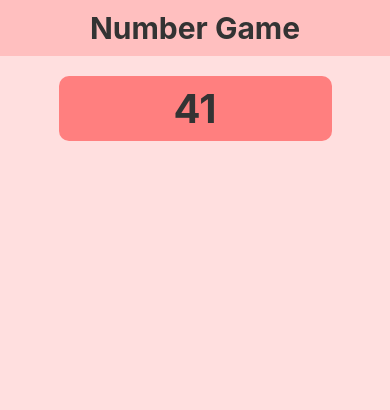
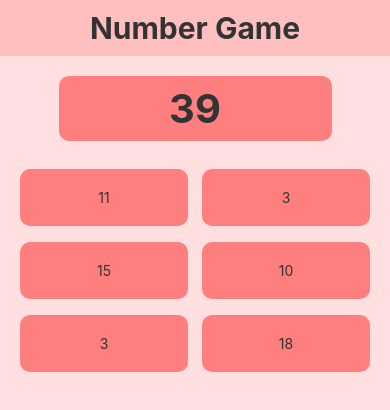
Before and after one commit to isharadh2002/ReactNative-PuzzleGame, a React Native app: screen / in a window 390 px wide. Shown: the top 410 px of the page. Built offline with nearby package versions, Linux system fonts and the light colour scheme.

Commit message:
Minor Changes

```diff
--- a/package.json
+++ b/package.json
@@ -25,6 +25,7 @@
     "@react-native/metro-config": "0.79.1",
     "@react-native/typescript-config": "0.79.1",
     "@types/jest": "^29.5.13",
+    "@types/prop-types": "^15.7.14",
     "@types/react": "^19.0.0",
     "@types/react-test-renderer": "^19.0.0",
     "eslint": "^8.19.0",
--- a/src/App.tsx
+++ b/src/App.tsx
@@ -5,7 +5,7 @@ import GameScreen from './screens/GameScreen';
 function App() {
   return (
     <>
-      <GameScreen />
+      <GameScreen randomNumberCount={6}/>
     </>
   );
 }
--- a/src/screens/GameScreen.tsx
+++ b/src/screens/GameScreen.tsx
@@ -1,10 +1,22 @@
 import React from 'react';
 import {SafeAreaView, StatusBar, StyleSheet, Text, View} from 'react-native';
 import {useTheme} from '../Theme';
+import PropTypes from 'prop-types';
 
-function GameScreen() {
+function GameScreen({randomNumberCount}) {
   const {theme, isDarkMode} = useTheme();
-  const targetNumber = 10 + Math.floor(Math.random() * 40);
+  let targetNumber = 10 + Math.floor(Math.random() * 40);
+
+  const randomNumbers = Array.from(
+    {length: randomNumberCount},
+    () => Math.floor(Math.random() * 19) + 1,
+  );
+  const randomNumbersString = randomNumbers.join(', ');
+
+  targetNumber = randomNumbers
+    .slice(0, randomNumberCount - 2)
+    .reduce((acc, curr) => acc + curr, 0);
+
   return (
     <>
       <StatusBar
@@ -19,15 +31,28 @@ function GameScreen() {
             Number Game
           </Text>
         </View>
+
         <View style={[styles.targetNumberContainer]}>
           <Text style={[styles.targetNumber, {color: theme.text}]}>
             {targetNumber}
           </Text>
         </View>
+
+        <View style={[styles.numberListContainer]}>
+          {randomNumbers.map((number, index) => (
+            <View key={index} style={[styles.numberListItem]}>
+              <Text style={{color: theme.text}}>{number}</Text>
+            </View>
+          ))}
+        </View>
       </SafeAreaView>
     </>
   );
 }
+
+GameScreen.propTypes = {
+  randomNumberCount: PropTypes.number.isRequired,
+};
 
 export default GameScreen;
 
@@ -64,4 +89,20 @@ const styles = StyleSheet.create({
     fontSize: 30,
     fontWeight: 'bold',
   },
+
+  numberListItem: {
+    backgroundColor: 'rgba(255, 127, 127, 1)',
+    width: '48%',
+    marginVertical: 8,
+    padding: 20,
+    alignItems: 'center',
+    borderRadius: 10,
+  },
+  numberListContainer: {
+    width: '100%',
+    paddingHorizontal: 20,
+    flexDirection: 'row',
+    flexWrap: 'wrap',
+    justifyContent: 'space-between',
+  },
 });
```
